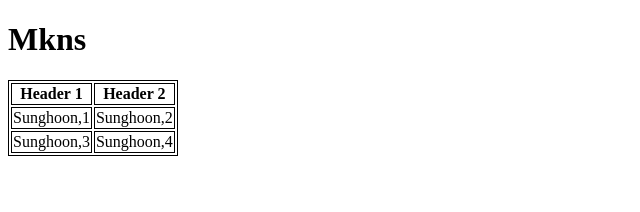
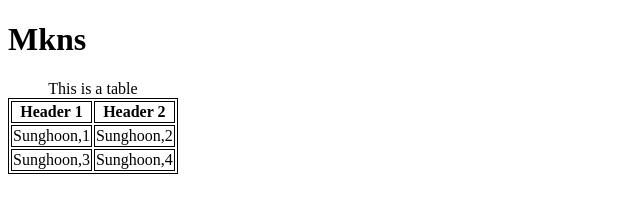
Before and after one commit to JillianneLirazan/hoon, a plain HTML site: page index.html in a window 1280 px wide. Shown: the whole page, without its empty margins (0-640 px from the left). Drawn offline with Linux system fonts and the light colour scheme.

Commit message:
Update index.html

```diff
--- a/index.html
+++ b/index.html
@@ -11,6 +11,7 @@
      <body>
         <h1>Mkns</h1>
 	<table style="border: 1px solid black">
+		<caption>This is a table</caption>
 		<tr>
 			<th style="border:1px solid black"> Header 1</th>
 			<th style="border:1px solid black"> Header 2</th>
```
